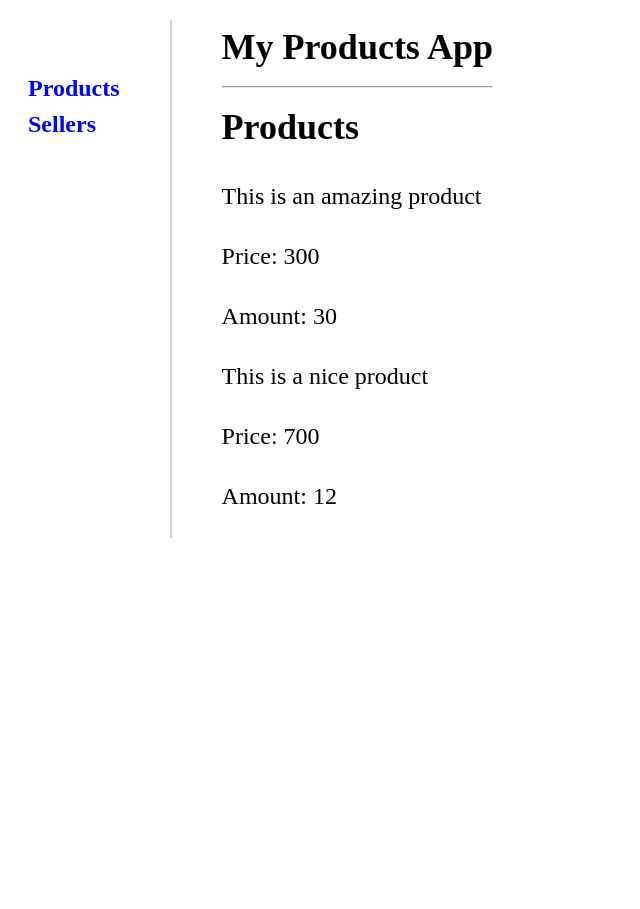
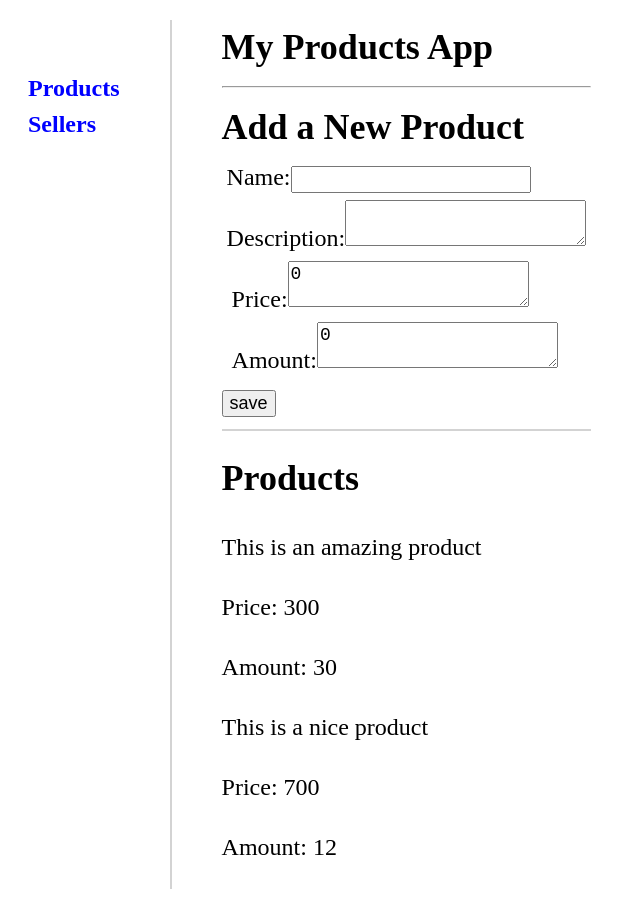
Before and after one commit to Alfaussa/redux-app, a React (Vite) app in the folder my-app/: page / in a window 1280 px wide. Shown: the whole page, without its empty margins (0-640 px from the left). Before the commit the page ends 800 px from the top, so only its background shows below. Built offline with nearby package versions, Linux system fonts and the light colour scheme.

Commit message:
⊗jsrxPmWFAF

```diff
--- a/my-app/src/app/root.jsx
+++ b/my-app/src/app/root.jsx
@@ -1,5 +1,5 @@
 import { ProductsList } from '../parts/products/ProductsList'
-
+import { NewProductForm } from '../parts/products/NewProductForm'
 function Root() {
 	return (
 		<div id="main">
@@ -12,6 +12,7 @@ function Root() {
 			<div id="main_page">
 				<h2>My Products App</h2>
 				<hr></hr>
+                <NewProductForm />
                 <ProductsList />
 			</div>
 		</div>
--- a/my-app/src/index.css
+++ b/my-app/src/index.css
@@ -35,3 +35,23 @@ a {
 	border-right: 2px solid lightgray;
 	font-weight: bold;
 }
+#main-page {
+	max-width: 600px;
+}
+
+select,
+textarea,
+input,
+button {
+	font-size: 18px;
+}
+
+form {
+	margin-bottom: 20px;
+	border-bottom: 2px solid lightgray;
+	padding-bottom: 10px;
+}
+
+form p {
+	margin: 5px;
+}
--- a/my-app/src/parts/products/NewProductForm.jsx
+++ b/my-app/src/parts/products/NewProductForm.jsx
@@ -25,7 +25,44 @@ return (
 	<div>
 		<h2>Add a New Product</h2>
 		<form>
-		</form>
+	<p>
+		<label htmlFor="productName">Name:</label>
+		<input
+			id="productName"
+			name="productName"
+			value={name}
+			onChange={onNameChanged}
+		/>
+	</p>
+    <p>
+	<label htmlFor="productDesc">Description:</label>
+	<textarea
+		id="productDesc"
+		name="productDesc"
+		value={desc}
+		onChange={onDescChanged}
+	/>
+    <p>
+	<label htmlFor="productPrice">Price:</label>
+	<textarea
+		id="productPrice"
+		name="productPrice"
+		value={price}
+		onChange={onPriceChanged}
+	/>
+</p>
+<p>
+	<label htmlFor="productAmount">Amount:</label>
+	<textarea
+		id="productAmount"
+		name="productAmount"
+		value={amount}
+		onChange={onAmountChanged}
+	/>
+</p>
+</p>
+<button type="button">save</button>
+</form>
 	</div>
 )
 }
```
